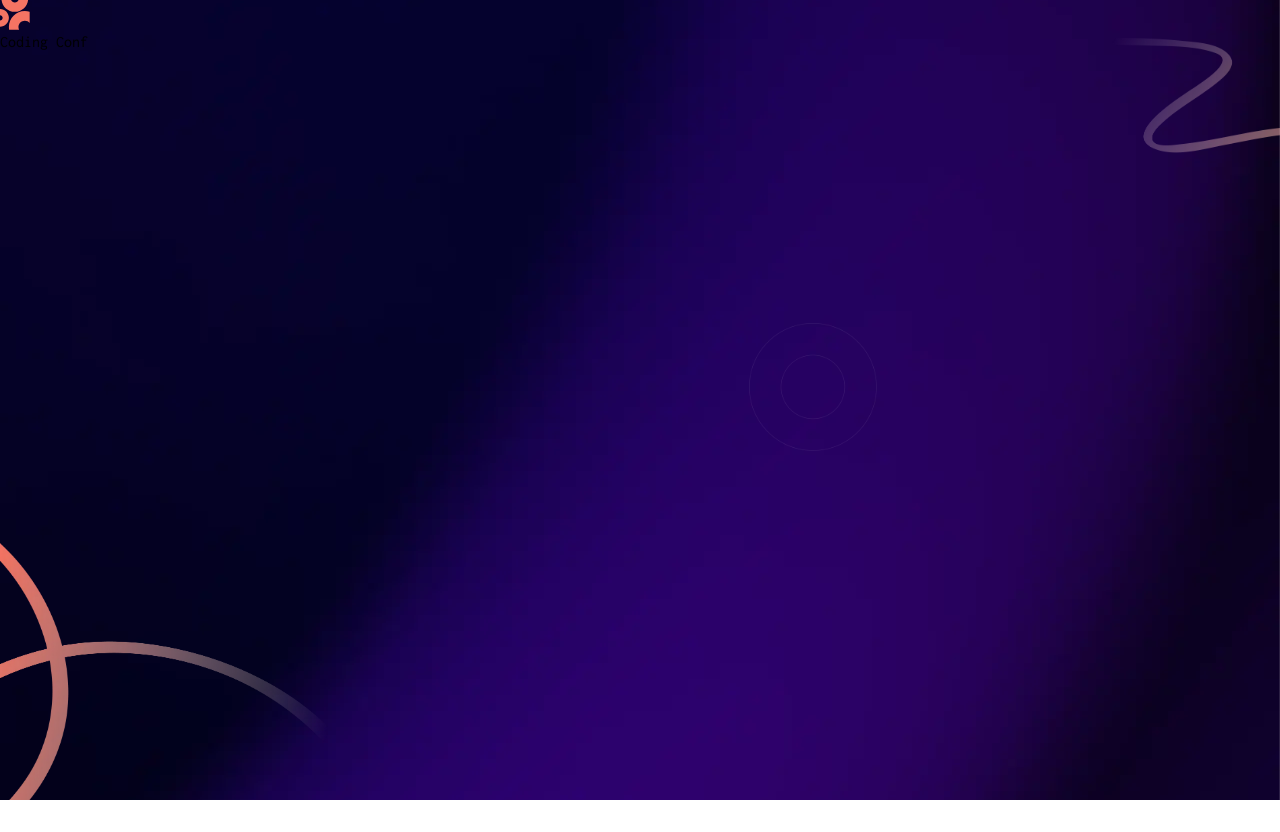
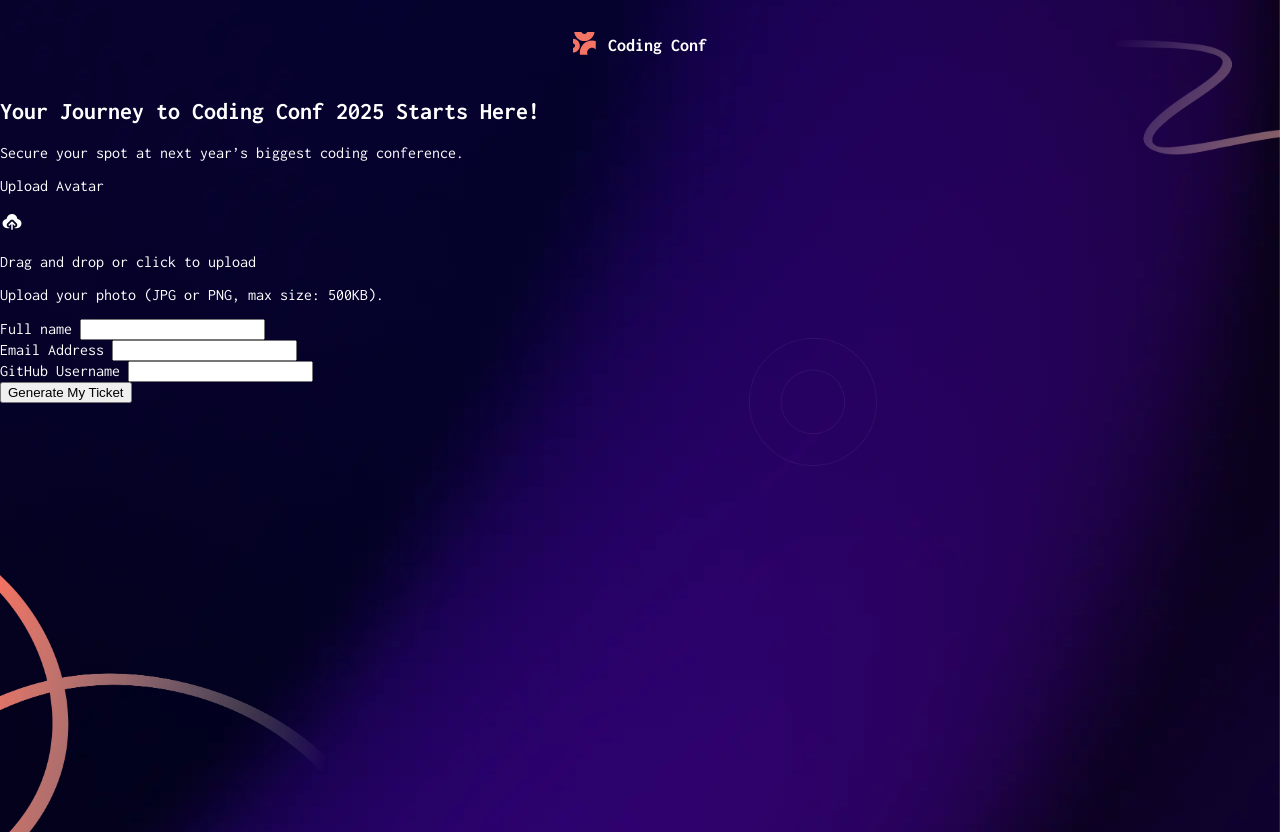
Before and after one commit to danivaldivia/conference-ticket-generator, a plain HTML site: page index.html in a window 1280 px wide. Before the commit the page ends 800 px from the top, so only its background shows below. Drawn offline with Linux system fonts and the light colour scheme.

Commit message:
feat: basic HTML and CSS structure and organization

```diff
--- /dev/null
+++ b/css/components/brand-heading.css
@@ -0,0 +1,21 @@
+.brand-heading {
+  display: flex;
+  align-items: center;
+  justify-content: center;
+  gap: 0.75rem;
+  margin-block: 2rem 2.5rem;
+}
+
+.brand {
+  width: 23px;
+}
+
+.brand img {
+  width: 100%;
+  height: auto;
+}
+
+.brand--name {
+  font-size: 1.125rem;
+  font-weight: bold;
+}
--- a/css/global/body.css
+++ b/css/global/body.css
@@ -1,8 +1,4 @@
 body {
-  /* background-image: url("../../assets/images/background.webp"),
-    url("../../assets/images/line-element-1.webp"),
-    url("../../assets/images/line-element-2.webp"),
-    url("../../assets/images/circles.webp"); */
   background-size: cover;
   min-height: 100vh;
   margin: 0;
@@ -13,4 +9,5 @@ body {
     url("../../assets/images/line-element-2.webp") right 5%/20%,
     url("../../assets/images/background.webp") 100%;
   background-repeat: no-repeat;
+  color: var(--white);
 }
--- a/index.html
+++ b/index.html
@@ -7,10 +7,11 @@
     <link rel="stylesheet" href="./css/global/body.css" />
     <link rel="stylesheet" href="./settings/fonts.css" />
     <link rel="stylesheet" href="./settings/variables.css" />
+    <link rel="stylesheet" href="./css/components/brand-heading.css" />
     <title>Conference ticket generator</title>
   </head>
   <body>
-    <header>
+    <header class="brand-heading">
       <div class="brand">
         <img
           width="30"
@@ -21,5 +22,43 @@
       </div>
       <span class="brand--name">Coding Conf</span>
     </header>
+
+    <main>
+      <section class="intro">
+        <h1>Your Journey to Coding Conf 2025 Starts Here!</h1>
+        <p>Secure your spot at next year’s biggest coding conference.</p>
+      </section>
+
+      <section class="registration">
+        <form action="">
+          <div>
+            <p>Upload Avatar</p>
+            <div class="upload-avatar">
+              <div class="upload-avatar__icon">
+                <img src="./assets/images/cloud-icon.svg" alt="" />
+              </div>
+              <p>Drag and drop or click to upload</p>
+            </div>
+            <p>Upload your photo (JPG or PNG, max size: 500KB).</p>
+          </div>
+          <div>
+            <label for="name">Full name</label>
+            <input type="text" />
+          </div>
+          <div>
+            <label for="mail">Email Address</label>
+            <input type="mail" />
+          </div>
+          <div>
+            <label for="user">GitHub Username</label>
+            <input type="text" />
+          </div>
+
+          <div>
+            <button>Generate My Ticket</button>
+          </div>
+        </form>
+      </section>
+    </main>
   </body>
 </html>
```
